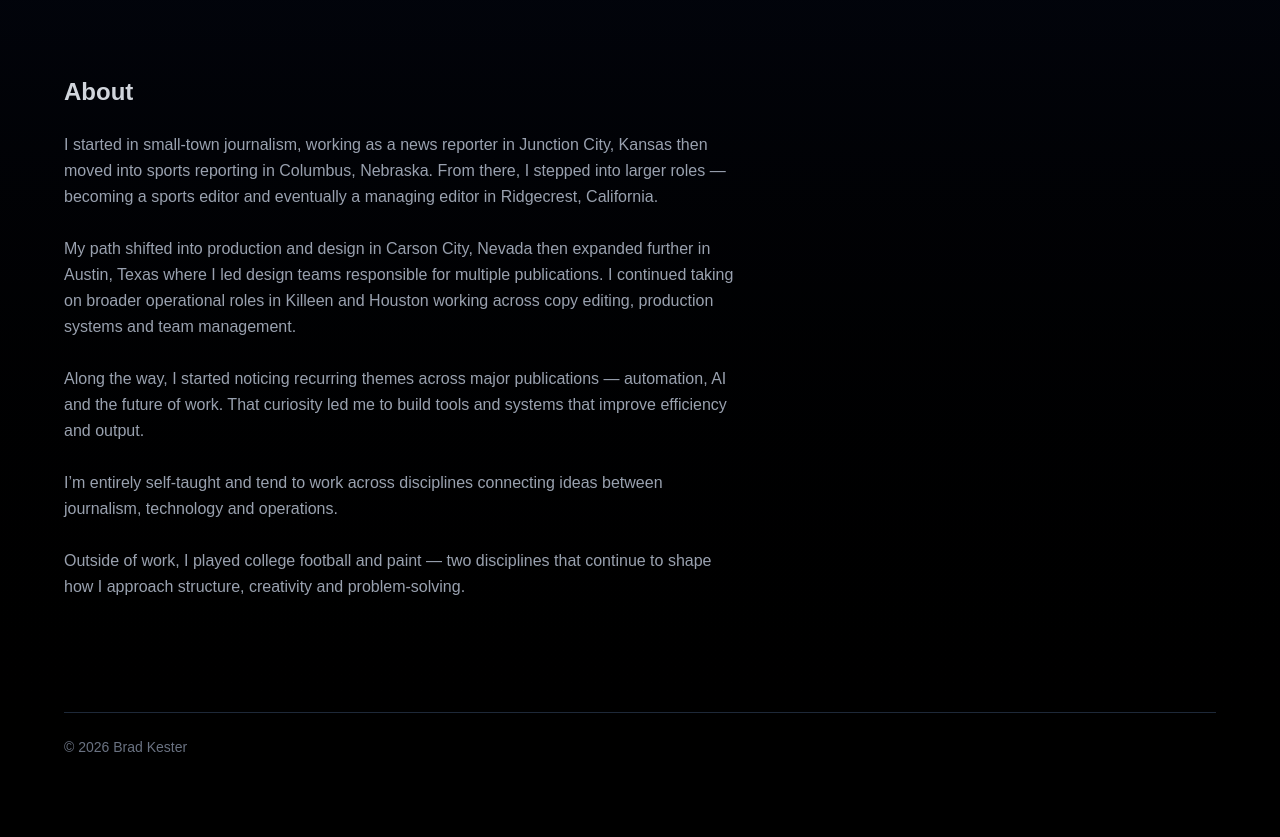
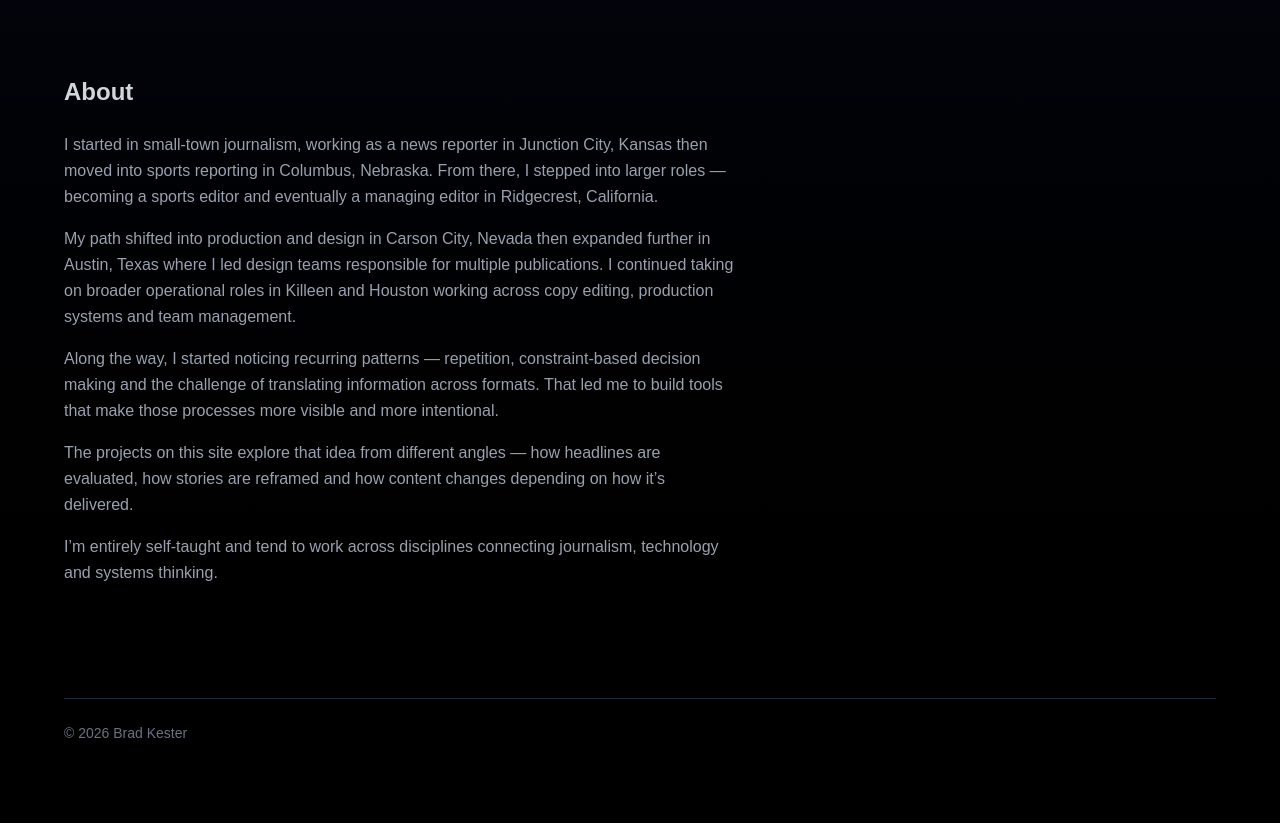
Before and after one commit to KestCo/my-portfolio, a Next.js app: page / in a window 1280 px wide. Shown: the part 1240-2077 px from the top of the page. Built offline with nearby package versions, Linux system fonts and the light colour scheme.

Commit message:
clean about section formatting

```diff
--- a/app/page.tsx
+++ b/app/page.tsx
@@ -154,17 +154,29 @@ export default function Home() {
             About
           </h2>
 
-          <p className="text-gray-400 max-w-2xl leading-relaxed">
-            I started in small-town journalism, working as a news reporter in Junction City, Kansas then moved into sports reporting in Columbus, Nebraska. From there, I stepped into larger roles — becoming a sports editor and eventually a managing editor in Ridgecrest, California.
-            <br /><br />
-            My path shifted into production and design in Carson City, Nevada then expanded further in Austin, Texas where I led design teams responsible for multiple publications. I continued taking on broader operational roles in Killeen and Houston working across copy editing, production systems and team management.
-            <br /><br />
-            Along the way, I started noticing recurring themes across major publications — automation, AI and the future of work. That curiosity led me to build tools and systems that improve efficiency and output.
-            <br /><br />
-            I’m entirely self-taught and tend to work across disciplines connecting ideas between journalism, technology and operations.
-            <br /><br />
-            Outside of work, I played college football and paint — two disciplines that continue to shape how I approach structure, creativity and problem-solving.
-          </p>
+         <div className="text-gray-400 max-w-2xl leading-relaxed space-y-4">
+
+  <p>
+    I started in small-town journalism, working as a news reporter in Junction City, Kansas then moved into sports reporting in Columbus, Nebraska. From there, I stepped into larger roles — becoming a sports editor and eventually a managing editor in Ridgecrest, California.
+  </p>
+
+  <p>
+    My path shifted into production and design in Carson City, Nevada then expanded further in Austin, Texas where I led design teams responsible for multiple publications. I continued taking on broader operational roles in Killeen and Houston working across copy editing, production systems and team management.
+  </p>
+
+  <p>
+    Along the way, I started noticing recurring patterns — repetition, constraint-based decision making and the challenge of translating information across formats. That led me to build tools that make those processes more visible and more intentional.
+  </p>
+
+  <p>
+    The projects on this site explore that idea from different angles — how headlines are evaluated, how stories are reframed and how content changes depending on how it’s delivered.
+  </p>
+
+  <p>
+    I’m entirely self-taught and tend to work across disciplines connecting journalism, technology and systems thinking.
+  </p>
+
+</div>
         </section>
 
         {/* FOOTER */}
```
